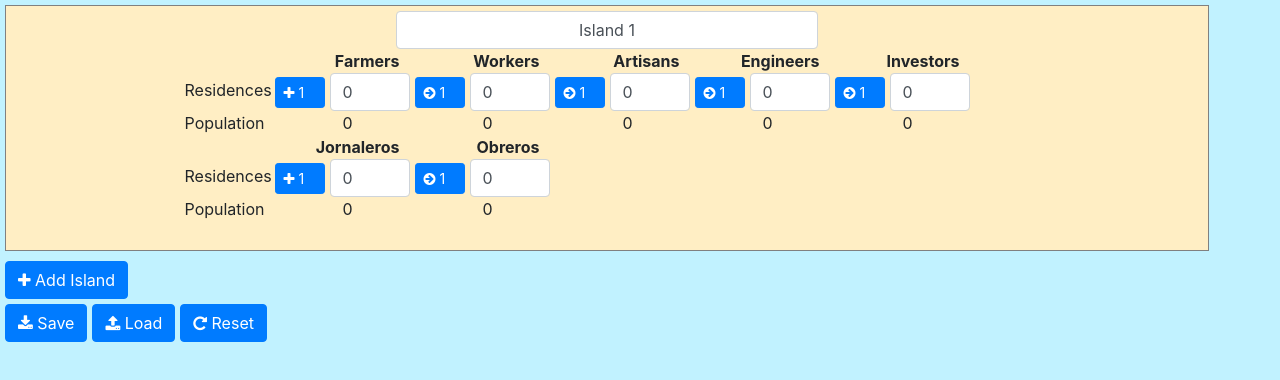
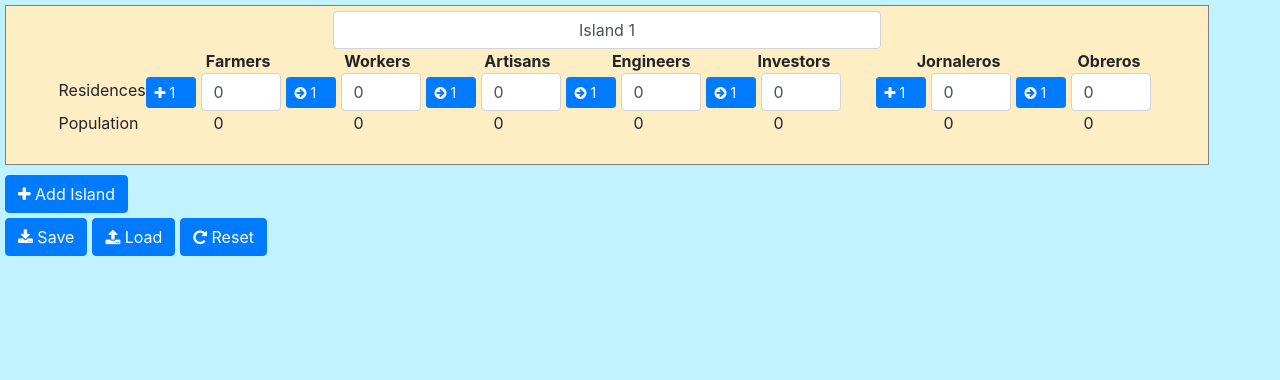
Before and after one commit to Beesbeesbeesbees/anno1800assistant, an Angular app in the folder anno1800assistant/: page / in a window 1280 px wide. Shown: the top 380 px of the page. Built offline with nearby package versions, Linux system fonts and the light colour scheme.

Commit message:
More trade UI

```diff
--- a/anno1800assistant/src/app/app.component.css
+++ b/anno1800assistant/src/app/app.component.css
@@ -25,14 +25,23 @@
     display: inline-block;
 }
 
+.populationGroup {
+    display: inline-block;
+}
+.populationGroup:not(:first-of-type) {
+    margin-left: 30px;
+}
+
 input[type="number"] {
     width: 80px;
     display: inline-block;
 }
 
 .popLabelColumn {
-    width: 90px;
+    width: 87px;
     display: inline-block;
+    text-align: right;
+    padding-right: 10px;
 }
 
 .houseCountColumn {
@@ -54,6 +63,10 @@ input[type="number"] {
 .houseCountColumn > .btn {
     margin-left: 5px;
 }
+.houseCountColumn:last-child {
+    width: 50px;
+}
+
 .addHouseButton {
     margin-right: 5px;
 }
--- a/anno1800assistant/src/app/app.component.html
+++ b/anno1800assistant/src/app/app.component.html
@@ -5,6 +5,7 @@
         <input class="islandName form-control" type="text" [(ngModel)]="island.Name" />
       </div>
 
+      <span class="populationGroup">
         <!-- Population and Dwellings - Old World -->
         <span class="popLabelColumn"></span>
         <span *ngFor="let i of [0, 1, 2, 3, 4]" class="houseCountColumn header">
@@ -19,6 +20,7 @@
           <span> {{ promotionCount() }}</span>
         </span>
 
+        <span>
           <span *ngFor="let i of [0, 1, 2, 3, 4]" class="houseCountColumn">
             <!-- 'Upgrade House' button (all population levels except Investors and Obreros) -->
             <input class="form-control" type="number" [(ngModel)]="island.PopulationLevels[i].HouseCount" />
@@ -27,28 +29,31 @@
               <span> {{ promotionCount() }}</span>
             </span>
           </span>
+        </span>
         <br />
 
         <span class="popLabelColumn">Population</span>
+        <span>
           <span *ngFor="let i of [0, 1, 2, 3, 4]" class="houseCountColumn populationCount">
             {{ island.PopulationLevels[i].GetPopulation(island.Factories) }}
           </span>
-      <br />
+        </span>
+      </span>
 
+      <span  class="populationGroup">
         <!-- Population and Dwellings - New World -->
-      <span class="popLabelColumn"></span>
         <span *ngFor="let i of [5, 6]" class="houseCountColumn header">
           {{ island.PopulationLevels[i].Name }}
         </span>
         <br />
 
-      <span class="popLabelColumn">Residences</span>
         <!-- 'Add House' button (only for Farmers and Jornaleros) -->
         <span type="button" class="btn btn-primary btn-sm addHouseButton" (click)="island.PopulationLevels[5].AddHouses(promotionCount())" title="Tip: Hold Shift and/or Control to change the increment">
           <span class="fa fa-plus"></span>
           <span> {{ promotionCount() }}</span>
         </span>
 
+        <span>
           <span *ngFor="let i of [5, 6]" class="houseCountColumn">
             <!-- 'Upgrade House' button (all population levels except Investors and Obreros) -->
             <input class="form-control" type="number" [(ngModel)]="island.PopulationLevels[i].HouseCount" />
@@ -57,12 +62,16 @@
               <span> {{ promotionCount() }}</span>
             </span>
           </span>
+        </span>
         <br />
 
-      <span class="popLabelColumn">Population</span>
+        <span>
           <span *ngFor="let i of [5, 6]" class="houseCountColumn populationCount">
             {{ island.PopulationLevels[i].GetPopulation(island.Factories) }}
           </span>
+        </span>
+      </span>
+      <br />
     </span>
   </div>
 
@@ -102,7 +111,7 @@
           <input class="hiddenForPublicService form-control" type="number" [(ngModel)]="factory.BuiltCount" [disabled]="!factory.Enabled" />
         </span>
         <span class="builtColumn">
-          <input class="hiddenForPublicService form-control" type="number" [(ngModel)]="factory.TradeCount" [disabled]="!factory.Enabled" />
+          <input class="hiddenForPublicService form-control" type="number" [(ngModel)]="factory.TradeBalance" [disabled]="!factory.Enabled" />
         </span>
       </div>
     </span>
--- a/anno1800assistant/src/app/data/factories.ts
+++ b/anno1800assistant/src/app/data/factories.ts
@@ -97,16 +97,17 @@ export class Factory extends FactoryRaw {
         }
 
         let required = this.GetRequiredCount(allPopulationLevels);
+        let satisfaction = this.BuiltCount + this.TradeBalance;
         let result = 'factory';
 
         if (this.Outputs[0].Amount === 0) {
             result = result + ' publicService';
         }
 
-        if(this.BuiltCount > required) {
+        if(satisfaction > required) {
             result = result + ' satisfied';
         }
-        else if (required - this.BuiltCount < 0.8) {
+        else if (required - satisfaction < 0.5) {
             result = result + ' slightlyUnsatisfied';
         }
         else {
```
Lines whose indentation alone changed are shown as unchanged.
